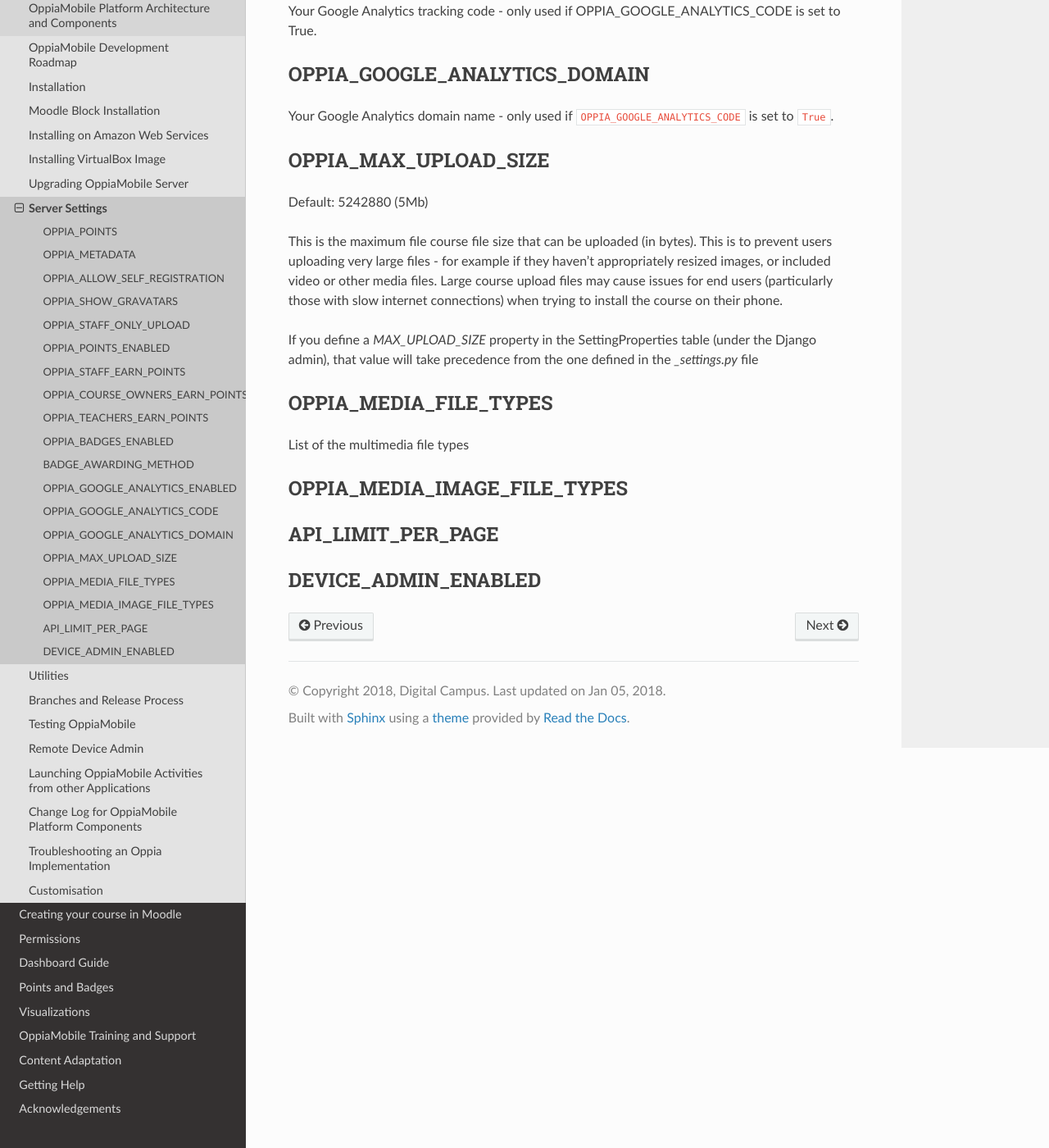
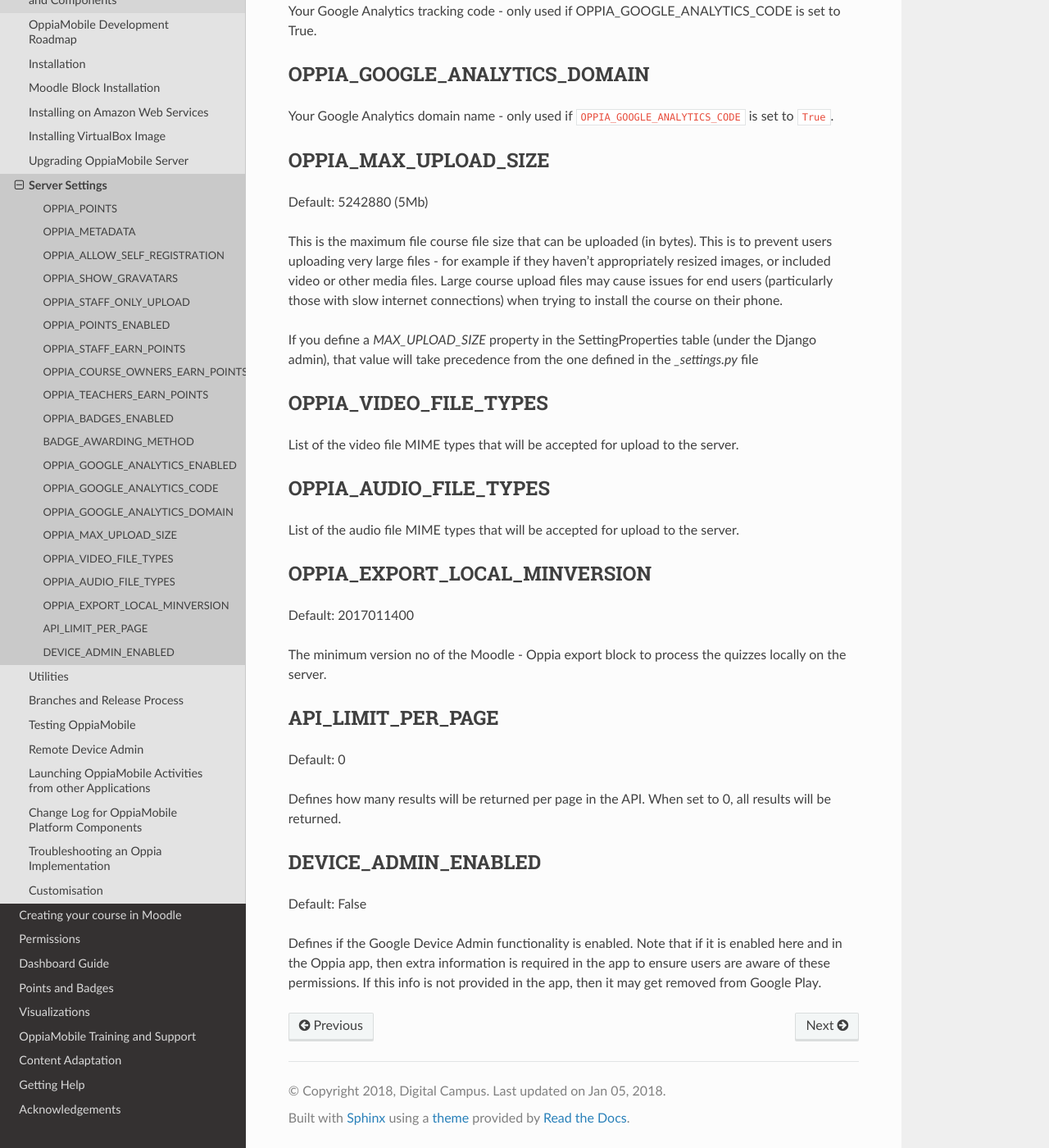
Before and after one commit to DigitalCampus/django-oppia, a Sphinx documentation site: the page built from docs/dev/settings.rst, in a window 1280 px wide and 1400 px high, scrolled down 2781 px. Shown: the whole window at 82% size. Built offline with Sphinx 7.4.7 and the Read the Docs theme 2.0.0, drawn with Linux system fonts in a browser that asks for light colours; the version number is read from the project's files by our own code.

Commit message:
update docs

```diff
--- a/docs/dev/settings.rst
+++ b/docs/dev/settings.rst
@@ -1,5 +1,3 @@
-
-
 Server Settings
 ===============
 
@@ -8,8 +6,6 @@ installation.
 
 To edit these settings you will need to edit the ``local_settings_xxx.py`` file, and
 for them to take effect you will need to restart your web server.
-
-
 
 OPPIA_POINTS
 -------------
@@ -160,18 +156,37 @@ If you define a `MAX_UPLOAD_SIZE` property in the SettingProperties table (under
 that value will take precedence from the one defined in the `_settings.py` file
 
 
-OPPIA_MEDIA_FILE_TYPES
+OPPIA_VIDEO_FILE_TYPES
 -----------------------
 
-List of the multimedia file types
+List of the video file MIME types that will be accepted for upload to the server.
 
-OPPIA_MEDIA_IMAGE_FILE_TYPES
+OPPIA_AUDIO_FILE_TYPES
 ------------------------------
+
+List of the audio file MIME types that will be accepted for upload to the server.
+
+OPPIA_EXPORT_LOCAL_MINVERSION
+--------------------------------
+
+Default: 2017011400
+
+The minimum version no of the Moodle - Oppia export block to process the quizzes locally on the server.
 
 
 API_LIMIT_PER_PAGE
 --------------------
 
+Default: 0
+
+Defines how many results will be returned per page in the API. When set to 0, all results will be returned.
+
 
 DEVICE_ADMIN_ENABLED
 -----------------------
+
+Default: False
+
+Defines if the Google Device Admin functionality is enabled. Note that if it is enabled here and in the Oppia app, then
+extra information is required in the app to ensure users are aware of these permissions. If this info is not provided in
+the app, then it may get removed from Google Play.
```
